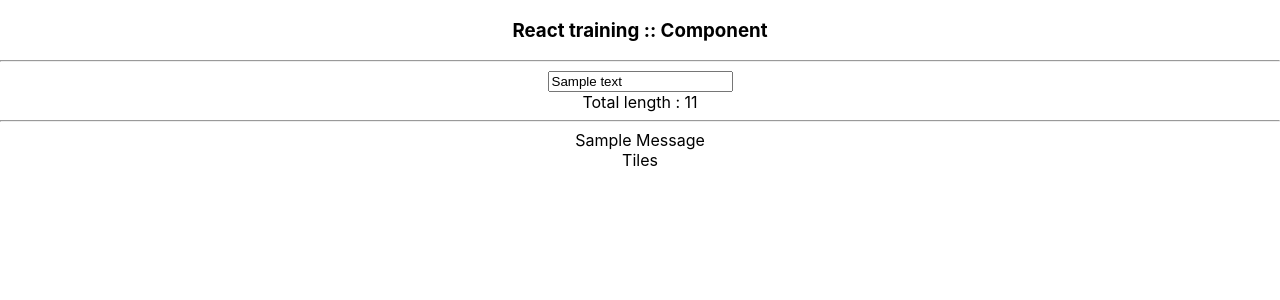
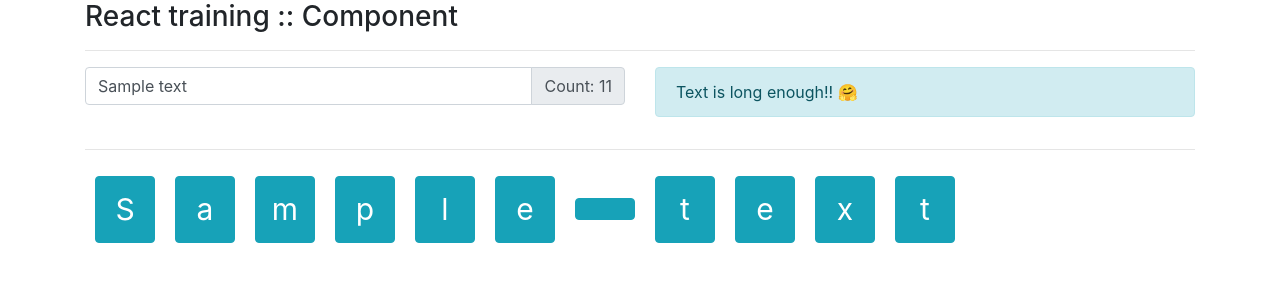
Before and after one commit to swabha1/react-training-examples, a React (Create React App) app: page / in a window 1280 px wide. Shown: the top 300 px of the page. Built offline with nearby package versions, Linux system fonts and the light colour scheme.

Commit message:
Added - Added parent child communication. - Added Styling - Implemented logic of child component.

```diff
--- a/public/index.html
+++ b/public/index.html
@@ -24,6 +24,12 @@
       work correctly both with client-side routing and a non-root public URL.
       Learn how to configure a non-root public URL by running `npm run build`.
     -->
+    <link
+      rel="stylesheet"
+      href="https://maxcdn.bootstrapcdn.com/bootstrap/4.0.0/css/bootstrap.min.css"
+      integrity="sha384-Gn5384xqQ1aoWXA+058RXPxPg6fy4IWvTNh0E263XmFcJlSAwiGgFAW/dAiS6JXm"
+      crossorigin="anonymous"
+    />
     <title>React App</title>
   </head>
   <body>
--- a/src/App.js
+++ b/src/App.js
@@ -1,7 +1,8 @@
 import React from "react";
 import "./App.css";
-import Message from "./components/Message/Message";
+
 import Tile from "./components/Tile/Tile";
+import { Message } from "./components/Message/Message";
 
 export default class App extends React.Component {
   constructor() {
@@ -17,25 +18,59 @@ export default class App extends React.Component {
     });
   }
 
+  removeChar(index) {
+    let oldString = this.state.text;
+    let newString =
+      oldString.substring(0, index) +
+      oldString.substring(index + 1, oldString.length);
+    this.setState({
+      text: newString
+    });
+  }
+
+  getTile(text) {
+    let tileArr = [];
+    for (let i = 0; i < text.length; i++) {
+      tileArr.push(
+        <Tile
+          char={text[i]}
+          index={i}
+          key={i}
+          onCharRemove={this.removeChar.bind(this)}
+        />
+      );
+    }
+    return tileArr;
+  }
+
   render() {
+    let tileJsx = this.getTile(this.state.text);
     return (
-      <div className="App">
+      <div className="container">
         <h3>React training :: Component</h3>
         <hr />
-        <div>
+        <div className="row">
+          <div className="col-md-6">
+            <div className="input-group mb-2">
               <input
                 type="text"
                 value={this.state.text}
+                className="form-control"
                 onChange={this.onNameChanged.bind(this)}
               />
+              <div className="input-group-append">
+                <div className="input-group-text">
+                  Count: {this.state.text.length}
                 </div>
-        <div>
-          <span>Total length : {this.state.text.length}</span>
               </div>
-
+            </div>
+          </div>
+          <div className="col-md-6">
+            <Message count={this.state.text.length} />
+          </div>
+        </div>
         <hr />
-        <Message />
-        <Tile />
+        {tileJsx}
       </div>
     );
   }
--- a/src/components/Message/Message.js
+++ b/src/components/Message/Message.js
@@ -1,8 +1,10 @@
 import React from "react";
+
 import "./Message.css";
 
-export default class Message extends React.Component {
-  render() {
-    return <div>Sample Message</div>;
-  }
-}
+export const Message = function(props) {
+  let message =
+    props.count < 5 ? "Text is too short!! 🤕" : "Text is long enough!! 🤗";
+  let customClass = props.count < 5 ? "alert alert-danger" : "alert alert-info";
+  return <div className={customClass}> {message}</div>;
+};
--- a/src/components/Tile/Tile.css
+++ b/src/components/Tile/Tile.css
@@ -0,0 +1,4 @@
+.char-box:hover {
+  background-color: #dc3545;
+  border-color: #dc3545;
+}
--- a/src/components/Tile/Tile.js
+++ b/src/components/Tile/Tile.js
@@ -1,8 +1,35 @@
 import React from "react";
+import PropTypes from "prop-types";
+
 import "./Tile.css";
 
 export default class Tile extends React.Component {
+  static propType = {
+    char: PropTypes.string,
+    index: PropTypes.number,
+    onCharRemove: PropTypes.func
+  };
+
+  onClickHnd() {
+    this.props.onCharRemove(this.props.index);
+  }
+
   render() {
-    return <div>Tiles</div>;
+    let defaultStyle = {
+      display: "inline-block",
+      minWidth: "60px",
+      padding: "10px",
+      margin: "10px",
+      fontSize: "30px"
+    };
+    return (
+      <button
+        onClick={this.onClickHnd.bind(this)}
+        className="btn btn-info char-box"
+        style={defaultStyle}
+      >
+        {this.props.char}
+      </button>
+    );
   }
 }
```
Lines whose indentation alone changed are shown as unchanged.
